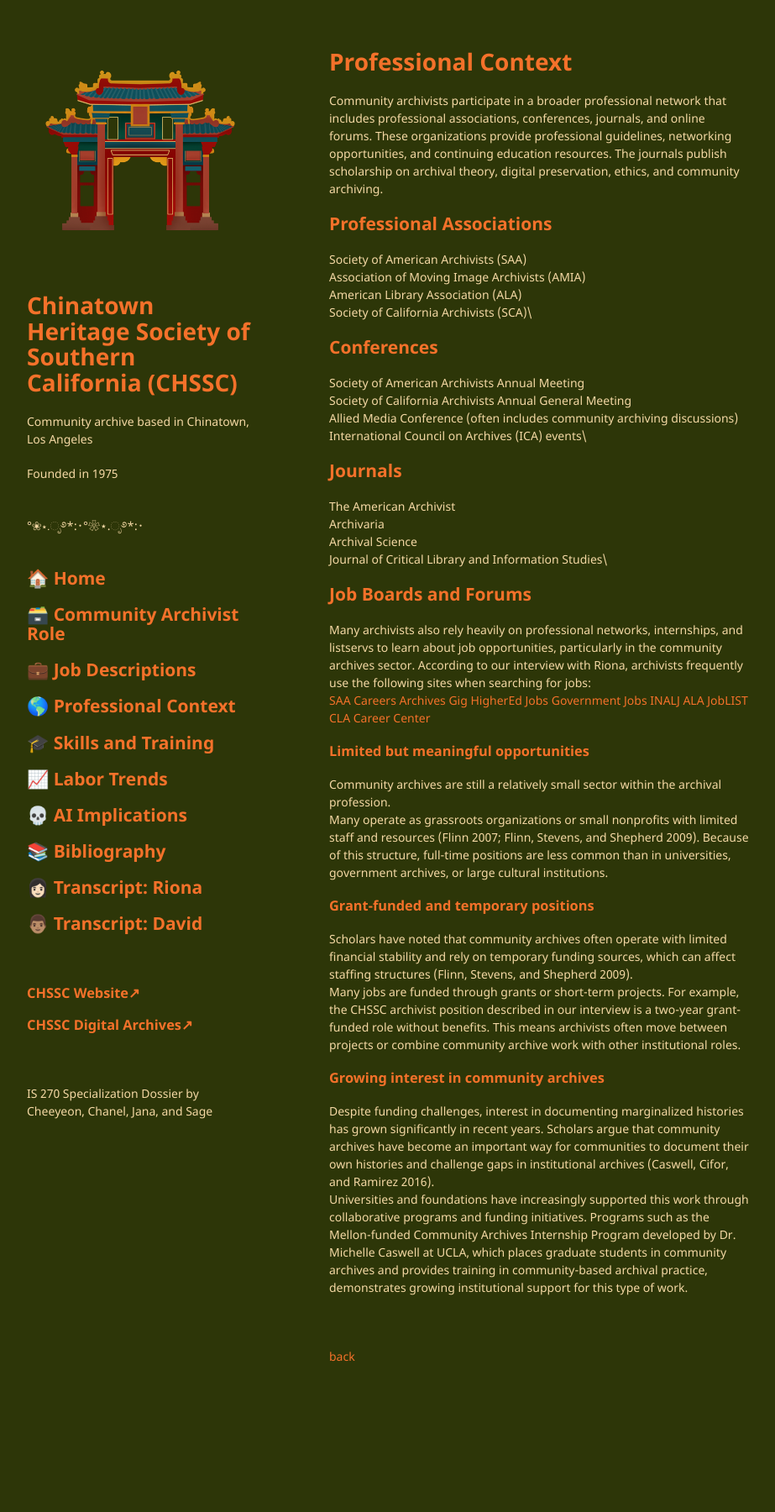
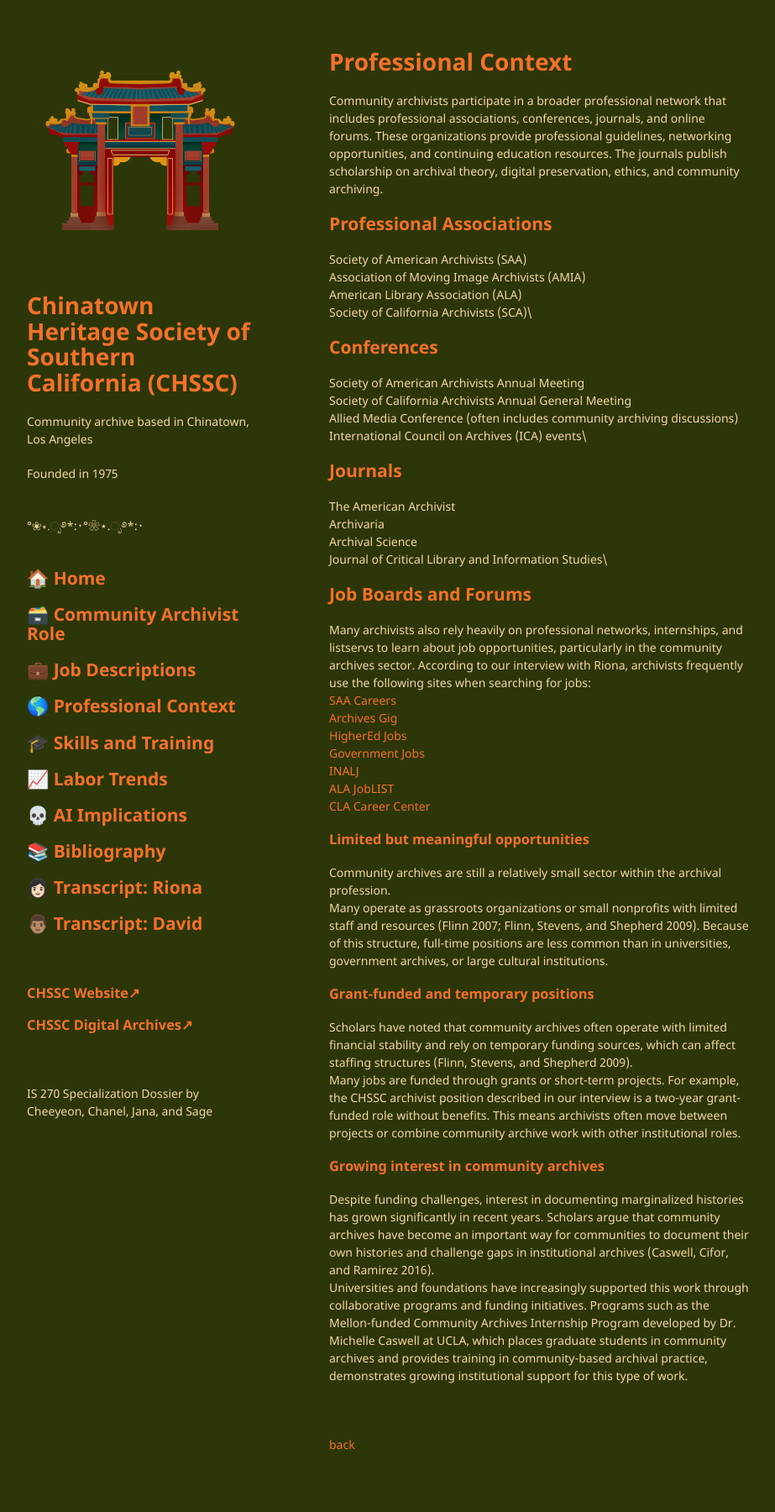
Before and after one commit to chaanelly/IS270-CHSSC, a Jekyll site: the page built from pages/professional-context.md, in a window 1280 px wide. Shown: the whole page at 84% size, without its empty margins (178-1101 px from the left). Built offline with Jekyll 4.4.1, drawn with Linux system fonts in a browser that asks for light colours; our own code applies the rules of GitHub Pages for plain Markdown files; before the commit the page ends 1695 px from its top, so only the background shows below that.

```diff
--- a/pages/professional-context.md
+++ b/pages/professional-context.md
@@ -21,12 +21,12 @@ Journal of Critical Library and Information Studies\
 
 ## Job Boards and Forums
 Many archivists also rely heavily on professional networks, internships, and listservs to learn about job opportunities, particularly in the community archives sector. According to our interview with Riona, archivists frequently use the following sites when searching for jobs:\
-[SAA Careers](https://careers.archivists.org/jobs/)
-[Archives Gig](https://archivesgig.com\)
-[HigherEd Jobs](https://www.higheredjobs.com\)
-[Government Jobs](https://www.governmentjobs.com)
-[INALJ](https://inalj.com\)
-[ALA JobLIST](https://joblist.ala.org\)
+[SAA Careers](https://careers.archivists.org/jobs/)\
+[Archives Gig](https://archivesgig.com\)\
+[HigherEd Jobs](https://www.higheredjobs.com\)\
+[Government Jobs](https://www.governmentjobs.com)\
+[INALJ](https://inalj.com\)\
+[ALA JobLIST](https://joblist.ala.org\)\
 [CLA Career Center](https://cla-net.careerwebsite.com)
 
 ### Limited but meaningful opportunities
```
